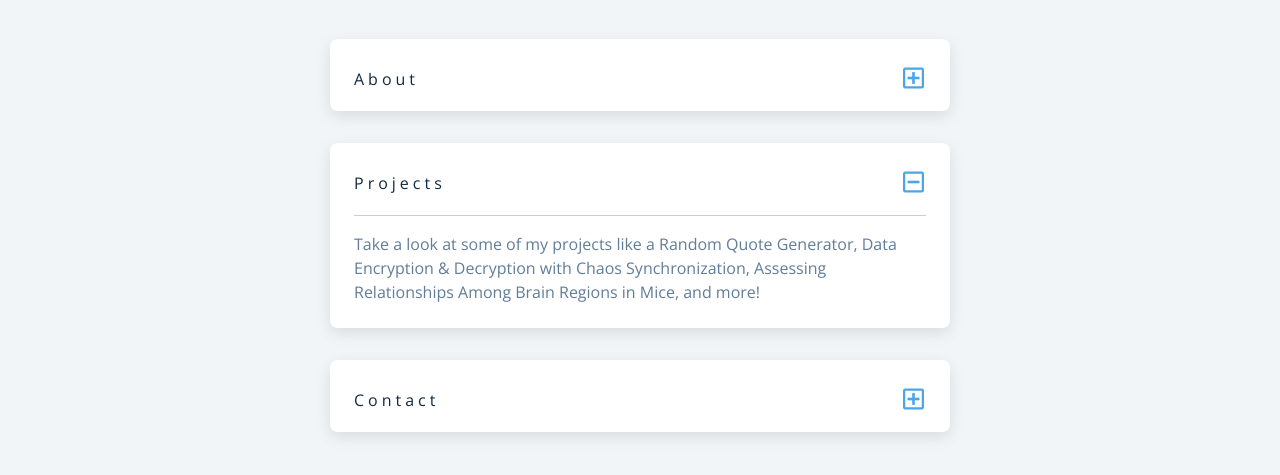
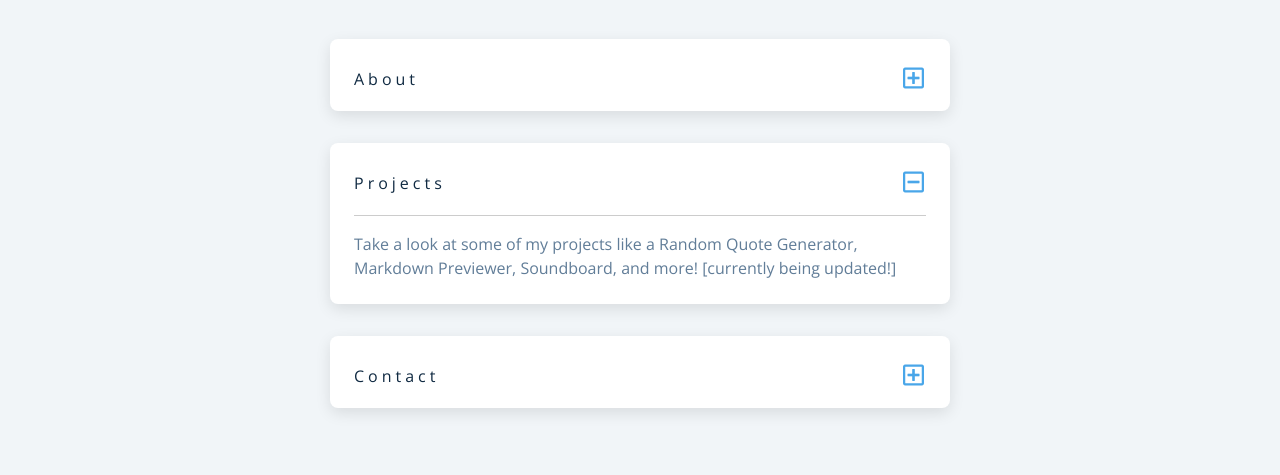
Before and after one commit to karishmacarterjohnson/karishmacarterjohnson.github.io, a plain HTML site: page index.html in a window 1280 px wide. Both pictures are taken after a click on the button 913 px from the left and 440 px from the top of the page. Shown: the part 257-732 px from the top of the page. Drawn offline with nearby package versions, Linux system fonts and the light colour scheme.

Commit message:
update home info

```diff
--- a/index.html
+++ b/index.html
@@ -105,7 +105,7 @@
             <!-- question text -->
             <div  class="question-text">
               <p onclick="location.href='./projects/projects.html';">
-Take a look at some of my projects like a Random Quote Generator, Data Encryption & Decryption with Chaos Synchronization, Assessing Relationships Among Brain Regions in Mice, and more!
+Take a look at some of my projects like a Random Quote Generator, Markdown Previewer, Soundboard, and more! [currently being updated!]
               </p>
             </div>
           </article>
```
